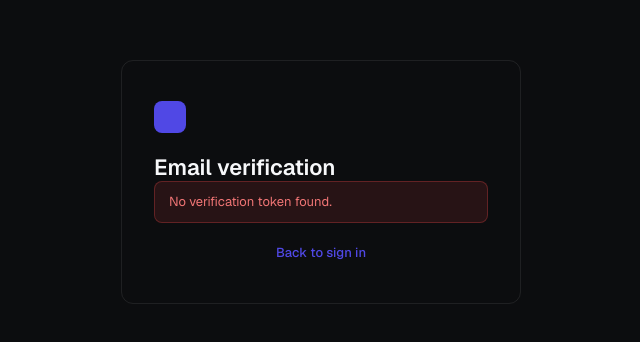
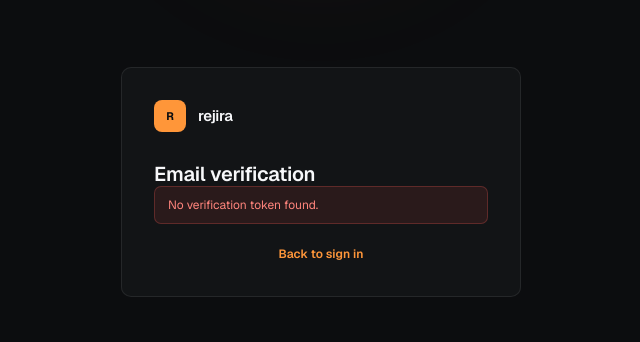
Before and after one commit to haxllo/rejira, a Next.js app in the folder apps/web/: page /verify-email in a window 1280 px wide. Shown: the part 218-560 px from the top of the page, without its empty margins (319-959 px from the left). Built offline with nearby package versions, Linux system fonts and the light colour scheme; no server answers.

Commit message:
Polish auth UI to match design system + wire DataSyncProvider into workspace layout

```diff
--- a/apps/web/app/(auth)/layout.tsx
+++ b/apps/web/app/(auth)/layout.tsx
@@ -1,8 +1,4 @@
-// Phase 3 — Stream 3B: Auth layout.
-//
-// Centered, dark, branded shell for sign-in, sign-up, and all auth pages.
-// Unauthenticated users see this; the main app layout is behind RequireAuth (3I).
-
+// Phase 3 — Refined auth layout matching the app's design system.
 import type { Metadata } from "next";
 
 export const metadata: Metadata = {
@@ -11,9 +7,23 @@ export const metadata: Metadata = {
 
 export default function AuthLayout({ children }: { children: React.ReactNode }) {
   return (
-    <div className="auth-shell">
-      <div className="auth-card">
-        <div className="auth-logo" />
+    <div className="flex min-h-dvh items-center justify-center bg-[var(--color-bg)] p-6">
+      {/* Ambient glow behind the card — subtle depth */}
+      <div className="pointer-events-none absolute inset-0 overflow-hidden">
+        <div className="absolute -top-40 left-1/2 h-96 w-96 -translate-x-1/2 rounded-full bg-[var(--color-accent)]/5 blur-3xl" />
+      </div>
+
+      <div className="relative w-full max-w-[400px] space-y-6 rounded-xl border border-[var(--color-border)] bg-[var(--color-surface-1)] p-8 shadow-[var(--shadow-2)]">
+        {/* Logo + wordmark */}
+        <div className="flex items-center gap-3 pb-2">
+          <div className="flex h-8 w-8 items-center justify-center rounded-lg bg-[var(--color-accent)] text-xs font-bold text-[var(--color-accent-fg)]">
+            R
+          </div>
+          <span className="text-[15px] font-semibold tracking-tight text-[var(--color-text)]">
+            rejira
+          </span>
+        </div>
+
         {children}
       </div>
     </div>
--- a/apps/web/app/(workspace)/layout.tsx
+++ b/apps/web/app/(workspace)/layout.tsx
@@ -10,6 +10,7 @@ import { CreateIssueDialog } from "@/components/issue/create-issue-dialog";
 import { GlobalShortcuts } from "@/components/shell/global-shortcuts";
 import { BulkActionBar } from "@/components/views/bulk-action-bar";
 import { RouteChangeSelectionReset } from "@/components/shell/route-change-selection-reset";
+import { DataSyncProvider } from "@/components/DataSyncProvider";
 
 export default function WorkspaceLayout({
   children,
@@ -17,6 +18,7 @@ export default function WorkspaceLayout({
   children: React.ReactNode;
 }) {
   return (
+    <DataSyncProvider>
       <div className="flex h-dvh flex-col">
         <RouteChangeSelectionReset />
         <GlobalShortcuts />
@@ -35,5 +37,6 @@ export default function WorkspaceLayout({
         <ToastHost />
         <BulkActionBar />
       </div>
+    </DataSyncProvider>
   );
 }
--- a/apps/web/app/globals.css
+++ b/apps/web/app/globals.css
@@ -264,85 +264,49 @@ input[placeholder="Filter shortcuts…"]:focus {
 }
 
 /* ============================================================
-   Phase 3B — Auth shell (sign-in, sign-up, etc.)
+   Phase 3B — Auth pages (refined design)
+   Matches the app's dark theme, Geist, OKLCH tokens.
    ============================================================ */
-
-.auth-shell {
-  display: flex;
-  min-height: 100dvh;
-  align-items: center;
-  justify-content: center;
-  background: var(--color-bg);
-  padding: 24px;
-}
-
-.auth-card {
-  width: 100%;
-  max-width: 400px;
-  background: var(--color-bg-layer-2);
-  border: 1px solid var(--color-border);
-  border-radius: 12px;
-  padding: 40px 32px;
-}
-
-.auth-logo {
-  height: 32px;
-  width: 32px;
-  background: hsl(243 75% 59%);
-  border-radius: 8px;
-  margin-bottom: 24px;
-}
-
-.auth-title {
-  font-size: 22px;
-  font-weight: 600;
-  color: var(--color-fg);
-  margin: 0 0 4px;
-}
-
-.auth-description {
-  color: var(--color-fg-muted);
-  font-size: 14px;
-  margin: 0 0 20px;
-}
 
 .auth-form {
   display: flex;
   flex-direction: column;
-  gap: 16px;
+  gap: 14px;
 }
 
 .auth-field {
   display: flex;
   flex-direction: column;
-  gap: 6px;
+  gap: 5px;
 }
 
 .auth-field span {
-  font-size: 13px;
+  font-size: 12px;
   font-weight: 500;
-  color: var(--color-fg);
+  color: var(--color-text);
+  letter-spacing: 0.01em;
 }
 
 .auth-field input {
-  height: 40px;
-  padding: 0 12px;
-  border-radius: 8px;
+  height: 38px;
+  padding: 0 11px;
+  border-radius: 7px;
   border: 1px solid var(--color-border);
   background: var(--color-bg);
-  color: var(--color-fg);
+  color: var(--color-text);
   font-size: 14px;
+  font-family: inherit;
   outline: none;
-  transition: border-color 0.15s;
+  transition: border-color 0.15s, box-shadow 0.15s;
 }
 
 .auth-field input:focus {
-  border-color: hsl(243 75% 59%);
-  box-shadow: 0 0 0 2px hsla(243 75% 59% / 0.2);
+  border-color: var(--color-accent);
+  box-shadow: 0 0 0 2px oklch(0.72 0.18 40 / 0.15);
 }
 
 .auth-field input::placeholder {
-  color: var(--color-fg-muted);
+  color: var(--color-text-subtle);
 }
 
 .auth-field-row {
@@ -351,65 +315,77 @@ input[placeholder="Filter shortcuts…"]:focus {
 }
 
 .auth-link {
-  font-size: 13px;
-  color: hsl(243 75% 59%);
+  font-size: 12px;
+  color: var(--color-accent);
   text-decoration: none;
+  font-weight: 500;
 }
-
-.auth-link:hover {
-  text-decoration: underline;
-}
+.auth-link:hover { text-decoration: underline; }
 
 .auth-button {
-  height: 40px;
+  height: 38px;
   border: none;
-  border-radius: 8px;
-  background: hsl(243 75% 59%);
-  color: white;
+  border-radius: 7px;
+  background: var(--color-accent);
+  color: var(--color-accent-fg);
   font-size: 14px;
-  font-weight: 500;
+  font-weight: 600;
+  font-family: inherit;
   cursor: pointer;
-  transition: opacity 0.15s;
+  transition: opacity 0.15s, transform 0.12s;
 }
-
-.auth-button:disabled {
-  opacity: 0.6;
-  cursor: not-allowed;
-}
+.auth-button:active { transform: scale(0.98); }
+.auth-button:disabled { opacity: 0.5; cursor: not-allowed; transform: none; }
 
 .auth-button-secondary {
-  background: var(--color-bg-layer-3);
-  color: var(--color-fg);
+  background: var(--color-surface-2);
+  color: var(--color-text);
   border: 1px solid var(--color-border);
 }
 
 .auth-error {
-  background: hsla(0 80% 60% / 0.12);
-  border: 1px solid hsla(0 80% 60% / 0.3);
-  color: hsl(0 80% 70%);
-  border-radius: 8px;
-  padding: 10px 14px;
-  font-size: 13px;
+  background: oklch(0.68 0.20 25 / 0.1);
+  border: 1px solid oklch(0.68 0.20 25 / 0.25);
+  color: oklch(0.78 0.18 25);
+  border-radius: 7px;
+  padding: 10px 13px;
+  font-size: 12px;
+  line-height: 1.4;
 }
 
 .auth-success {
-  color: hsl(150 60% 60%);
+  color: var(--color-success);
+  font-size: 14px;
+  font-weight: 500;
+}
+
+.auth-loading {
+  color: var(--color-text-muted);
   font-size: 14px;
 }
 
-.auth-loading {
-  color: var(--color-fg-muted);
-  font-size: 14px;
+.auth-title {
+  font-size: 20px;
+  font-weight: 600;
+  color: var(--color-text);
+  margin: 0 0 2px;
+  letter-spacing: -0.01em;
+}
+
+.auth-description {
+  color: var(--color-text-muted);
+  font-size: 13px;
+  margin: 0 0 18px;
+  line-height: 1.5;
 }
 
 .auth-separator {
   display: flex;
   align-items: center;
-  gap: 12px;
-  margin: 20px 0;
+  gap: 10px;
+  margin: 8px 0;
   color: var(--color-border);
 }
-
 .auth-separator::before,
 .auth-separator::after {
   content: "";
@@ -417,66 +393,85 @@ input[placeholder="Filter shortcuts…"]:focus {
   height: 1px;
   background: var(--color-border);
 }
-
 .auth-separator span {
-  font-size: 12px;
-  color: var(--color-fg-muted);
+  font-size: 11px;
+  color: var(--color-text-subtle);
   text-transform: uppercase;
+  letter-spacing: 0.04em;
+  font-weight: 500;
 }
+.auth-separator:empty { display: none; }
 
 .auth-footer {
   text-align: center;
-  font-size: 13px;
-  color: var(--color-fg-muted);
+  font-size: 12px;
+  color: var(--color-text-muted);
   margin-top: 20px;
 }
+.auth-footer a {
+  color: var(--color-accent);
+  text-decoration: none;
+  font-weight: 600;
+}
+.auth-footer a:hover { text-decoration: underline; }
 
-.auth-footer a {
-  color: hsl(243 75% 59%);
-  text-decoration: none;
-  font-weight: 500;
+.auth-qr {
+  display: block;
+  margin: 16px auto;
+  border-radius: 10px;
+  border: 1px solid var(--color-border);
+  background: #fff;
+  padding: 8px;
 }
 
-.auth-footer a:hover {
-  text-decoration: underline;
-}
-
-/* 3C — OAuth buttons */
-
+/* OAuth buttons */
+.oauth-buttons { margin-top: 0; }
 .oauth-grid {
   display: grid;
   grid-template-columns: 1fr 1fr;
   gap: 8px;
-  margin-top: 4px;
 }
-
 .oauth-button {
   display: flex;
   align-items: center;
   justify-content: center;
-  gap: 8px;
-  height: 40px;
+  gap: 7px;
+  height: 38px;
   border: 1px solid var(--color-border);
-  border-radius: 8px;
+  border-radius: 7px;
   background: var(--color-bg);
-  color: var(--color-fg);
-  font-size: 14px;
+  color: var(--color-text);
+  font-size: 13px;
   font-weight: 500;
+  font-family: inherit;
   cursor: pointer;
   transition: border-color 0.15s, background 0.15s;
 }
-
 .oauth-button:hover {
-  border-color: hsl(243 75% 59%);
-  background: var(--color-bg-layer-3);
+  border-color: var(--color-accent);
+  background: var(--color-surface-2);
+}
+.oauth-icon {
+  font-size: 15px;
+  font-weight: 700;
+  color: var(--color-accent);
 }
 
-.oauth-icon {
-  font-size: 16px;
-  font-weight: 700;
-  color: hsl(243 75% 59%);
+/* Backup codes */
+.backup-codes-grid {
+  display: grid;
+  grid-template-columns: 1fr 1fr;
+  gap: 8px;
+  margin: 16px 0;
 }
-
-.auth-separator:empty {
-  display: none;
+.backup-code {
+  display: block;
+  padding: 8px 12px;
+  border-radius: 6px;
+  border: 1px solid var(--color-border);
+  background: var(--color-bg);
+  font-family: var(--font-mono);
+  font-size: 12px;
+  color: var(--color-text-muted);
+  text-align: center;
 }
```
Lines whose indentation alone changed are shown as unchanged.
